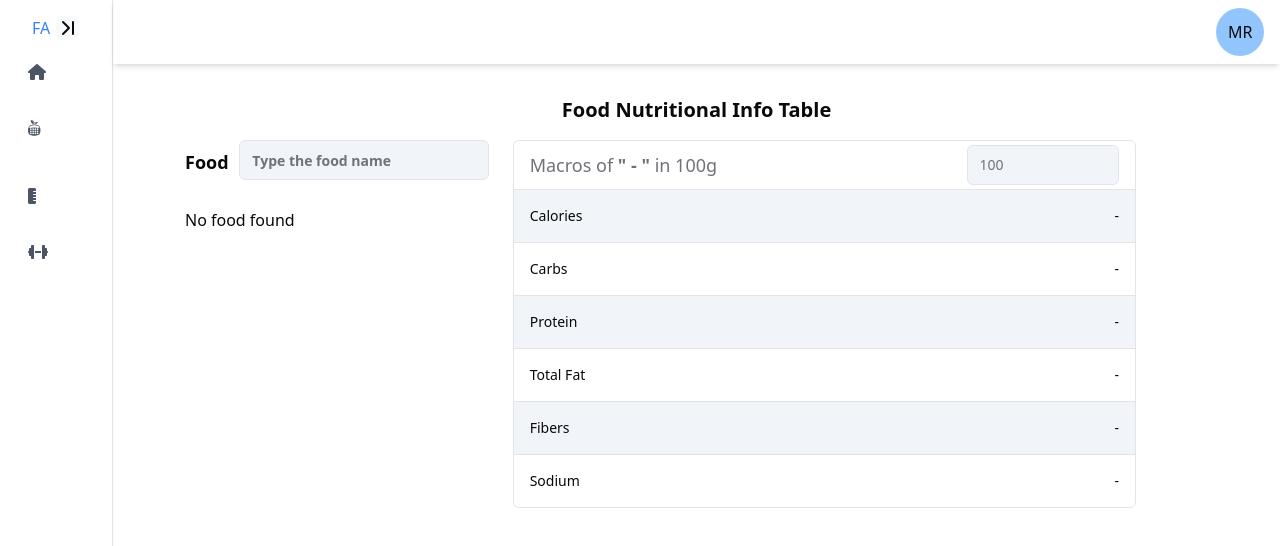
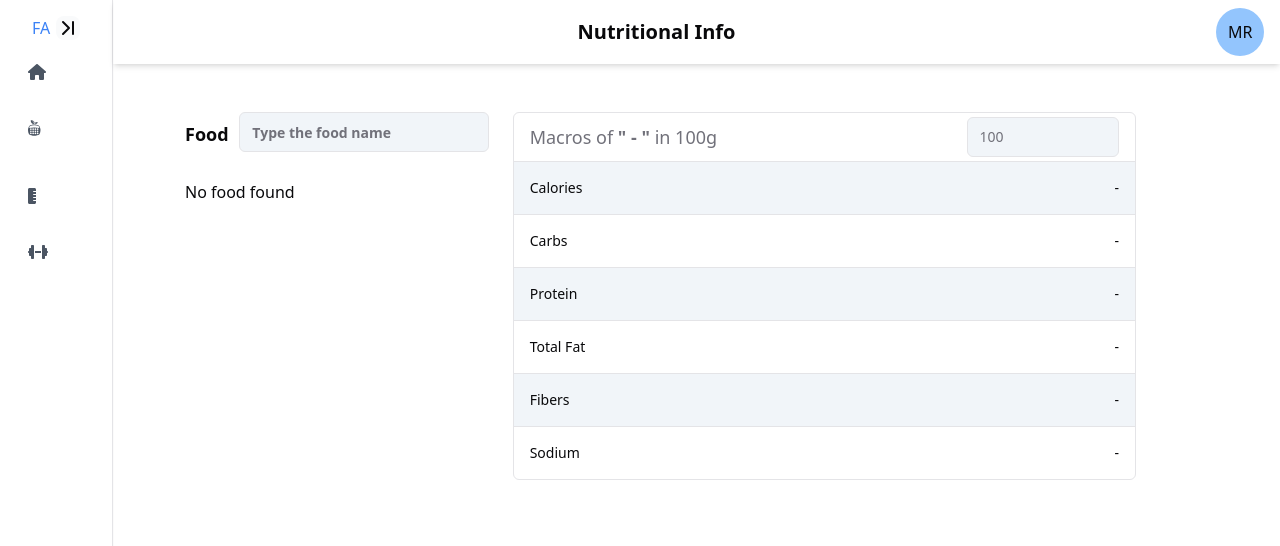
Before and after one commit to marcelrzd/fit-app, a Next.js app in the folder frontend/: page /nutritional_info in a window 1280 px wide. Shown: the top 546 px of the page. Built offline with nearby package versions, Linux system fonts and the light colour scheme.

Commit message:
feat: add title to header

```diff
--- /dev/null
+++ b/frontend/app/body_measurements/page.tsx
@@ -0,0 +1,9 @@
+import { DataTableDemo } from "@/components/DataTable";
+
+export default function BodyMeasurments() {
+  return (
+    <div>
+      <DataTableDemo />
+    </div>
+  );
+}
--- a/frontend/app/layout.tsx
+++ b/frontend/app/layout.tsx
@@ -37,7 +37,7 @@ export default function RootLayout({
               <SidebarItem
                 text="Body Measurements"
                 icon={faRulerVertical}
-                link="/"
+                link="/body_measurements"
               />
               <SidebarItem text="Training" icon={faDumbbell} link="/" />
             </Sidebar>
--- a/frontend/app/nutritional_info/page.tsx
+++ b/frontend/app/nutritional_info/page.tsx
@@ -3,9 +3,6 @@ import { MacrosTable } from "@/components/MacrosTable";
 export default function NutricionalInfoPage() {
   return (
     <div className="p-6 flex justify-center items-center flex-col">
-      <h1 className="capitalize text-xl font-semibold">
-        Food nutritional info table
-      </h1>
       <MacrosTable />
     </div>
   );
--- a/frontend/components/Header.tsx
+++ b/frontend/components/Header.tsx
@@ -1,10 +1,13 @@
-import Link from "next/link";
+import PageTitle from "./PageTitle";
 
 export default function Header() {
   return (
     <header>
       <nav className="flex justify-between h-16 shadow-md">
-        <div className="flex"></div>
+        <div></div>
+        <div className="flex items-center justify-center">
+          <PageTitle />
+        </div>
         <div className="relative flex items-center justify-center px-4">
           <div className="bg-blue-300 w-12 h-12 p-3 rounded-full cursor-pointer hover:shadow-lg transition-all ease-in-out">
             MR
--- /dev/null
+++ b/frontend/components/PageTitle.tsx
@@ -0,0 +1,25 @@
+"use client";
+
+import { usePathname, useSearchParams } from "next/navigation";
+
+export default function PageTitle() {
+  const pathname = usePathname();
+  const searchParams = useSearchParams();
+
+  // Reconstruct the full URL
+  const paramsString = searchParams.toString();
+  const currentUrl = paramsString ? `${pathname}?${paramsString}` : pathname;
+
+  const formatTitle = (url: string) => {
+    const title = url.split("/").pop();
+    return title?.replace(/_/g, " ");
+  };
+
+  return (
+    <>
+      <span className="capitalize text-xl font-bold">
+        {formatTitle(currentUrl)}
+      </span>
+    </>
+  );
+}
```
